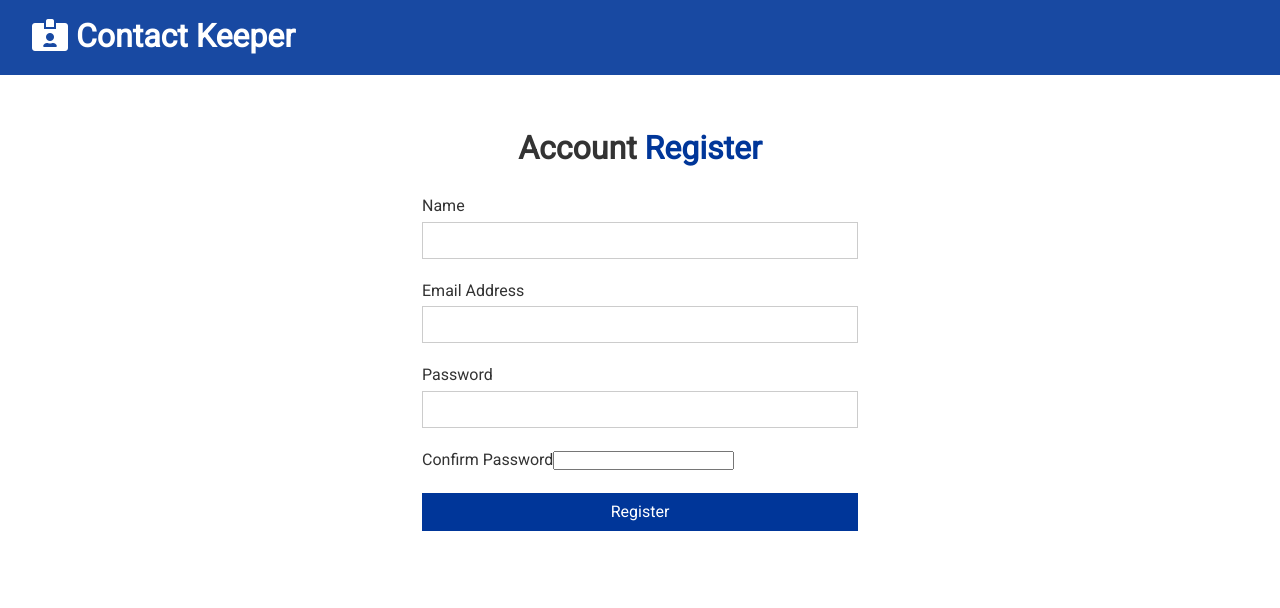
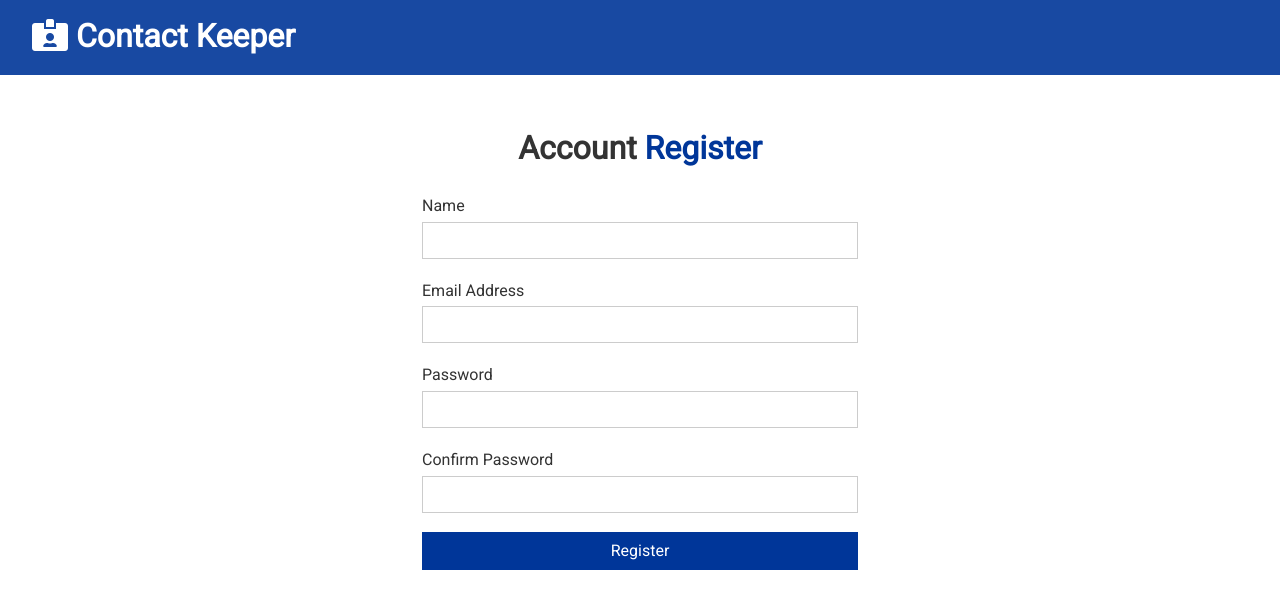
Before and after one commit to vikramoff24/Contact-Keeper, a React (Create React App) app in the folder client/: page /register in a window 1280 px wide. Shown: the top 608 px of the page. Built offline with nearby package versions, Linux system fonts and the light colour scheme.

Commit message:
Update Register.js

```diff
--- a/client/src/components/auth/Register.js
+++ b/client/src/components/auth/Register.js
@@ -11,7 +11,7 @@ const Register = () => {
   const { name, email, password, password2 } = user;
 
   const onChange = (e) => {
-    setUser({ ...user, [e.targer.name]: e.target.value });
+    setUser({ ...user, [e.target.name]: e.target.value });
   };
   const onSubmit = (e) => {
     e.preventDefault();
@@ -43,7 +43,7 @@ const Register = () => {
         <div className="form-group">
           <label htmlFor="password2">Confirm Password</label>
           <input
-            type="password2"
+            type="password"
             name="password2"
             value={password2}
             onChange={onChange}
```
